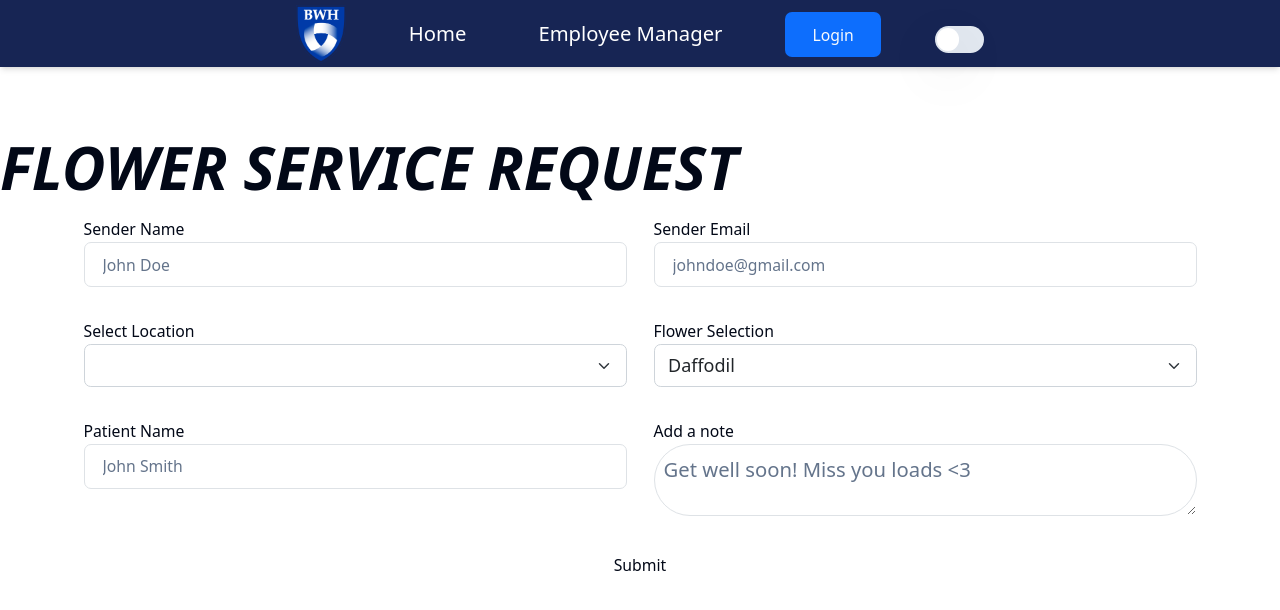
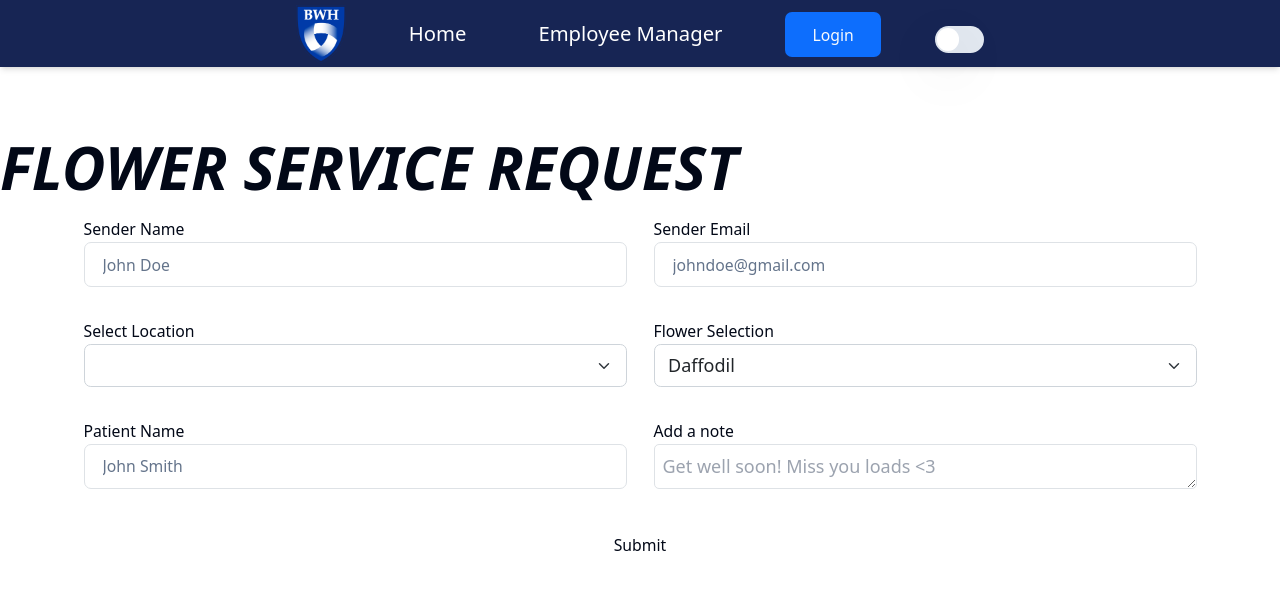
Before and after one commit to conner-olsen/BWH-Navigation-Management-System, a React (Vite) app in the folder apps/frontend/: page /FlowerService in a window 1280 px wide. Shown: the top 610 px of the page. Built offline with nearby package versions, Linux system fonts and the light colour scheme; no server answers.

Commit message:
new main

```diff
--- a/apps/frontend/src/components/ServiceLogComponent.tsx
+++ b/apps/frontend/src/components/ServiceLogComponent.tsx
@@ -14,7 +14,7 @@ function GenerateTableRowsServices(tableData: flowerServiceRequest[], employeeDa
             id:  tableData[index].id,
             senderName: tableData[index].senderName,
             senderEmail: tableData[index].senderEmail,
-            roomLongName: tableData[index].nodeID,
+            roomLongName: tableData[index].nodeId,
             flowerType: tableData[index].flowerType,
             deliveryDate: tableData[index].deliveryDate,
             note: tableData[index].note,
@@ -30,7 +30,7 @@ function GenerateTableRowsServices(tableData: flowerServiceRequest[], employeeDa
             id:  tableData[index].id,
             senderName: tableData[index].senderName,
             senderEmail: tableData[index].senderEmail,
-            roomLongName: tableData[index].nodeID,
+            roomLongName: tableData[index].nodeId,
             flowerType: tableData[index].flowerType,
             deliveryDate: tableData[index].deliveryDate,
             note: tableData[index].note,
@@ -47,7 +47,7 @@ function GenerateTableRowsServices(tableData: flowerServiceRequest[], employeeDa
             <TableRow key={index}>
                 <TableCell>{tableData[index].senderName}</TableCell>
                 <TableCell>{tableData[index].senderEmail}</TableCell>
-                <TableCell>{tableData[index].nodeID}</TableCell>
+                <TableCell>{tableData[index].nodeId}</TableCell>
                 <TableCell>{tableData[index].patientName}</TableCell>
                 <TableCell>{tableData[index].flowerType}</TableCell>
                 <TableCell>{tableData[index].deliveryDate}</TableCell>
@@ -173,17 +173,12 @@ export const ServiceLogComponent = () => {
                                 <SelectValue placeholder="Status" />
                             </SelectTrigger>
                             <SelectContent>
+                                <SelectItem value="Unassigned">Assigned</SelectItem>
                                 <SelectItem value="Assigned">Assigned</SelectItem>
                                 <SelectItem value="In Progress">In Progress</SelectItem>
                                 <SelectItem value="Completed">Completed</SelectItem>
                             </SelectContent>
                         </Select>
-                        {/*<Form.Select onChange={(e) => setSelectedStatus(e.target.value)}>*/}
-                        {/*    <option value={""}>All</option>*/}
-                        {/*    <option value={"Assigned"}>Assigned</option>*/}
-                        {/*    <option value={"In Progress"}>In Progress</option>*/}
-                        {/*    <option value={"Completed"}>Completed</option>*/}
-                        {/*</Form.Select>*/}
                     </Col>
                 </Row>
             </Container>
--- a/apps/frontend/src/components/ui/textarea.tsx
+++ b/apps/frontend/src/components/ui/textarea.tsx
@@ -10,13 +10,7 @@ const Textarea = React.forwardRef<HTMLTextAreaElement, TextareaProps>(
         return (
             <textarea
                 className={cn(
-                    "flex w-full",
-                    "h-16 px-2 py-2 text-lg",  // Adjusted padding and height
-                    "rounded-full border border-border bg-transparent",
-                    "ring-offset-background placeholder:text-muted-foreground", "placeholder:align-middle",
-                    "focus-visible:outline-none focus-visible:ring-2 focus-visible:ring-white focus-visible:ring-offset-2",
-                    "disabled:cursor-not-allowed disabled:opacity-50",
-                    "flex items-center",
+                    "border border-border bg-transparent",
                     // Center the text vertically
                     className
                 )}
--- a/apps/frontend/src/routes/ServiceRequests/FlowerServiceRequest.tsx
+++ b/apps/frontend/src/routes/ServiceRequests/FlowerServiceRequest.tsx
@@ -11,14 +11,9 @@ import LocationDropdown from "../../components/LocationDropdown.tsx";
 
 const FlowerServiceRequest: React.FC = () => {
 
-    function getRandomInt(max: number) {
-        return Math.floor(Math.random() * max);
-    }
-
-
 
     const [formData, setFormData] = useState({
-        id: 0,
+        id: '',
         senderName: '',
         senderEmail: '',
         nodeID: '',
@@ -26,14 +21,14 @@ const FlowerServiceRequest: React.FC = () => {
         flowerType: '',
         deliveryDate: '',
         note: '',
-        status: 'UnAssigned',
+        status: 'Unassigned',
         employeeUser: 'none'
     });
 
     const handleSubmit = async (event: React.FormEvent) => {
         event.preventDefault();
         setFormData({
-            id: getRandomInt(1000000),
+            id: '',
             senderName: '',
             senderEmail: '',
             nodeID: '',
--- a/packages/common/interfaces/interfaces.ts
+++ b/packages/common/interfaces/interfaces.ts
@@ -16,7 +16,7 @@ export interface edge {
 }
 
 export interface ServiceRequest {
-  id: number;
+  id: string;
   nodeId: string;
   status: string;
   employeeUser: string;
```
Also changed, not shown: 1 other file (tests, documents, lock files or other folders).
